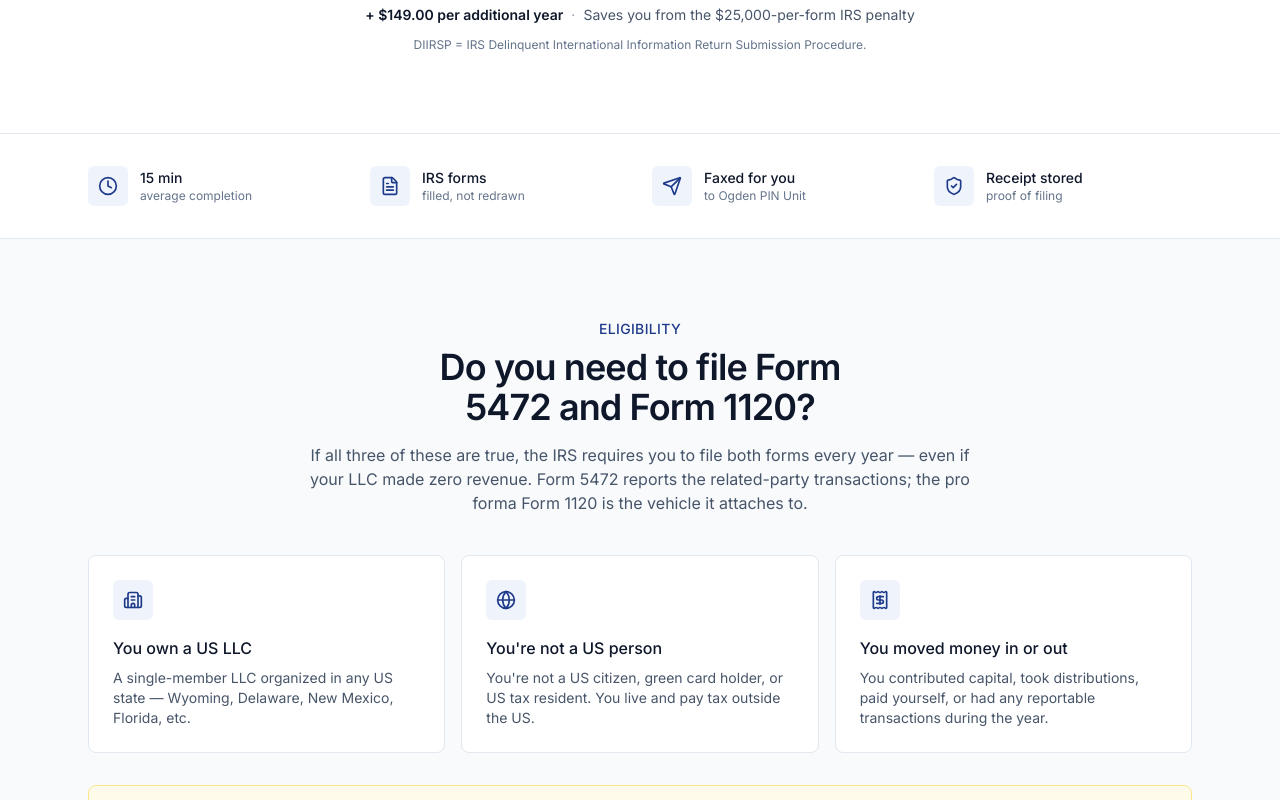
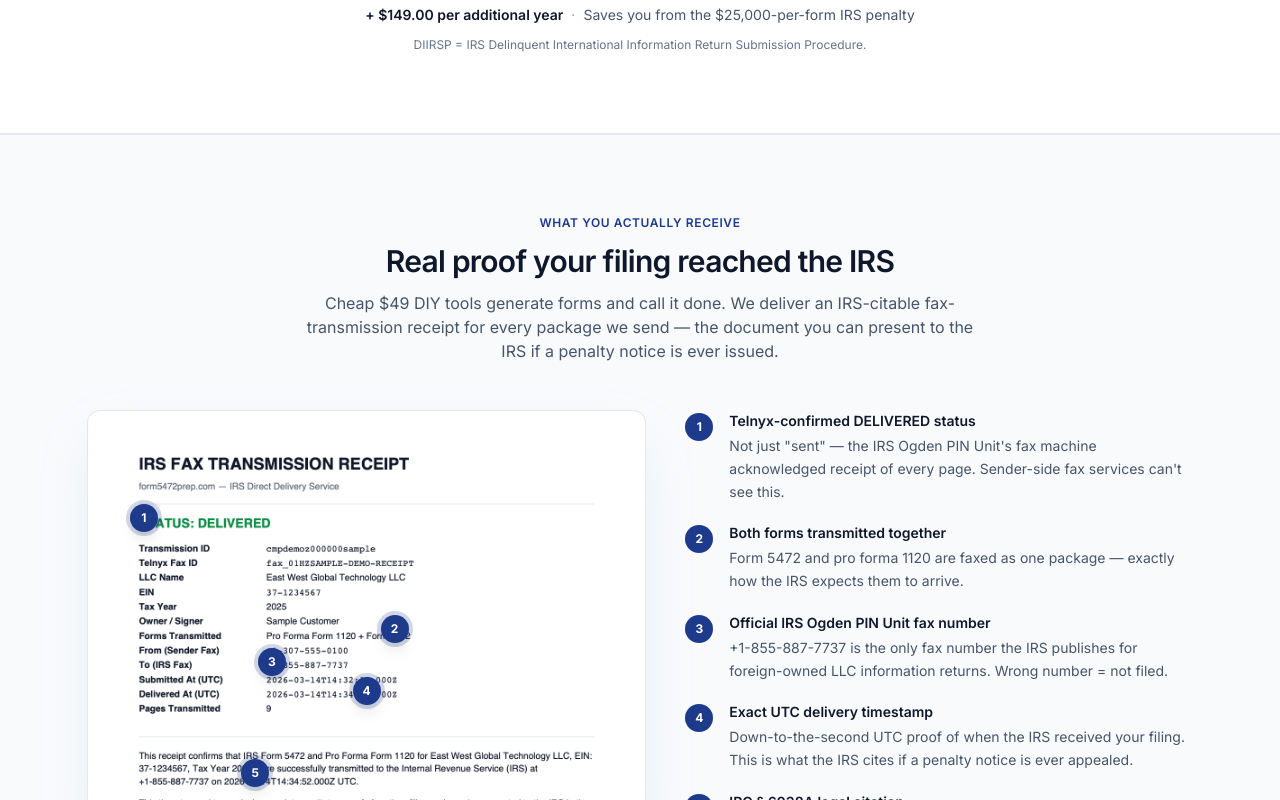
Before and after one commit to sumyeungai-eng/form5472prep, a Next.js app: page / in a window 1280 px wide. Shown: the part 1200-2000 px from the top of the page. Built offline with nearby package versions, Linux system fonts and the light colour scheme; no server answers; the database is empty.

Commit message:
homepage: add FaxReceiptProof section after pricing cards

```diff
--- a/src/app/(marketing)/page.tsx
+++ b/src/app/(marketing)/page.tsx
@@ -20,6 +20,7 @@ import { TIERS, TIER_ORDER, MULTI_YEAR_ADDON_CENTS } from "@/lib/pricing";
 import { formatUsd } from "@/lib/utils";
 import { env } from "@/lib/env";
 import { getConfirmedFilingsCount, formatFilingCount } from "@/lib/stats";
+import { FaxReceiptProof } from "@/components/FaxReceiptProof";
 
 // FAQ content is the source of truth for both the rendered <dl> and the
 // FAQPage JSON-LD structured data — keep them in lockstep by sharing the array.
@@ -65,6 +66,12 @@ export default async function LandingPage() {
       <StructuredData />
       <Hero filingsCount={filingsCount} />
       <Pricing />
+      {/* Annotated fax-receipt section — same component used on /pricing.
+          Sits right after the three pricing cards so anyone reading "is
+          this worth $199?" sees the actual proof-of-filing artifact next
+          to the price. Differentiates vs $49 DIY tools that issue no
+          receipt. */}
+      <FaxReceiptProof />
       <TrustStrip />
       <Eligibility />
       <HowItWorks />
```
